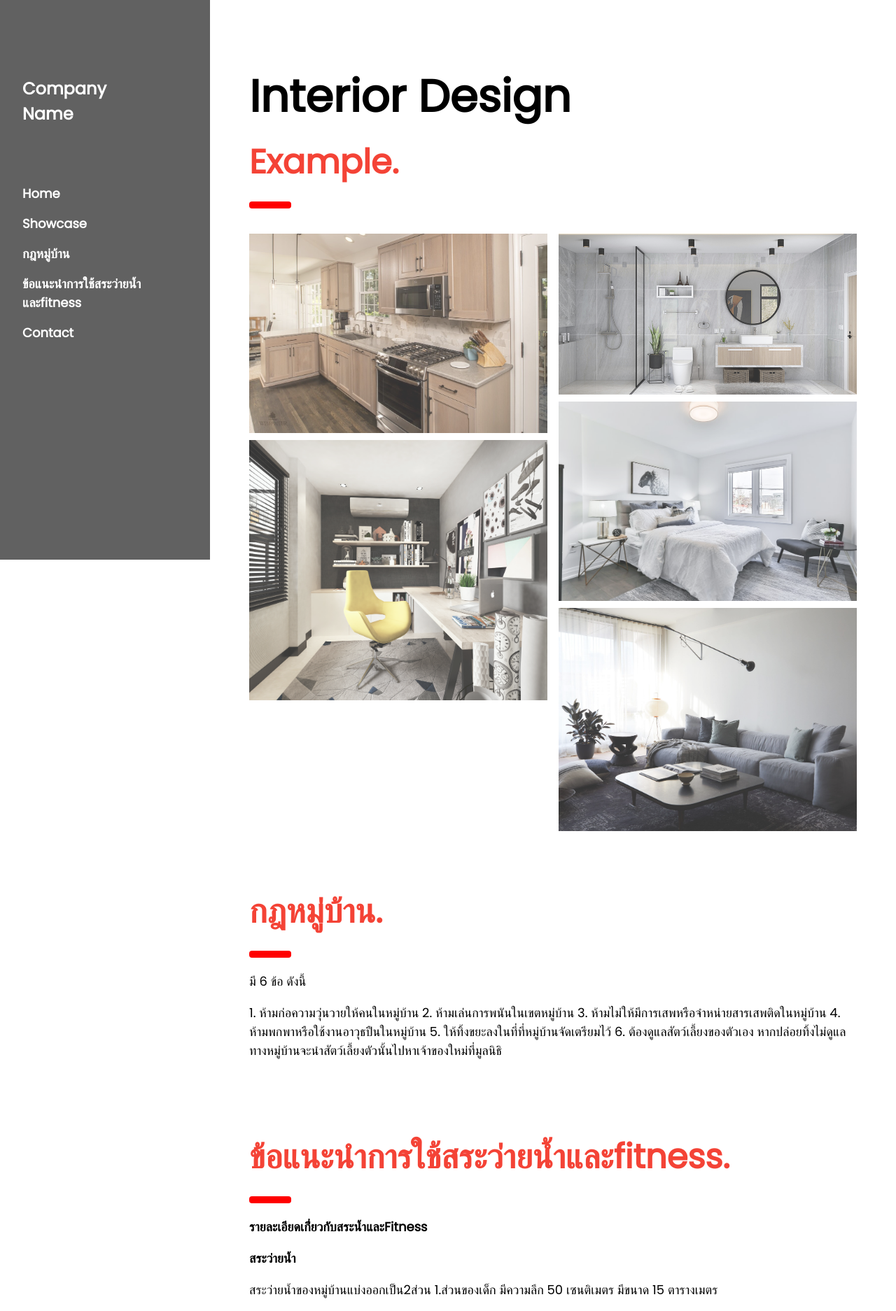
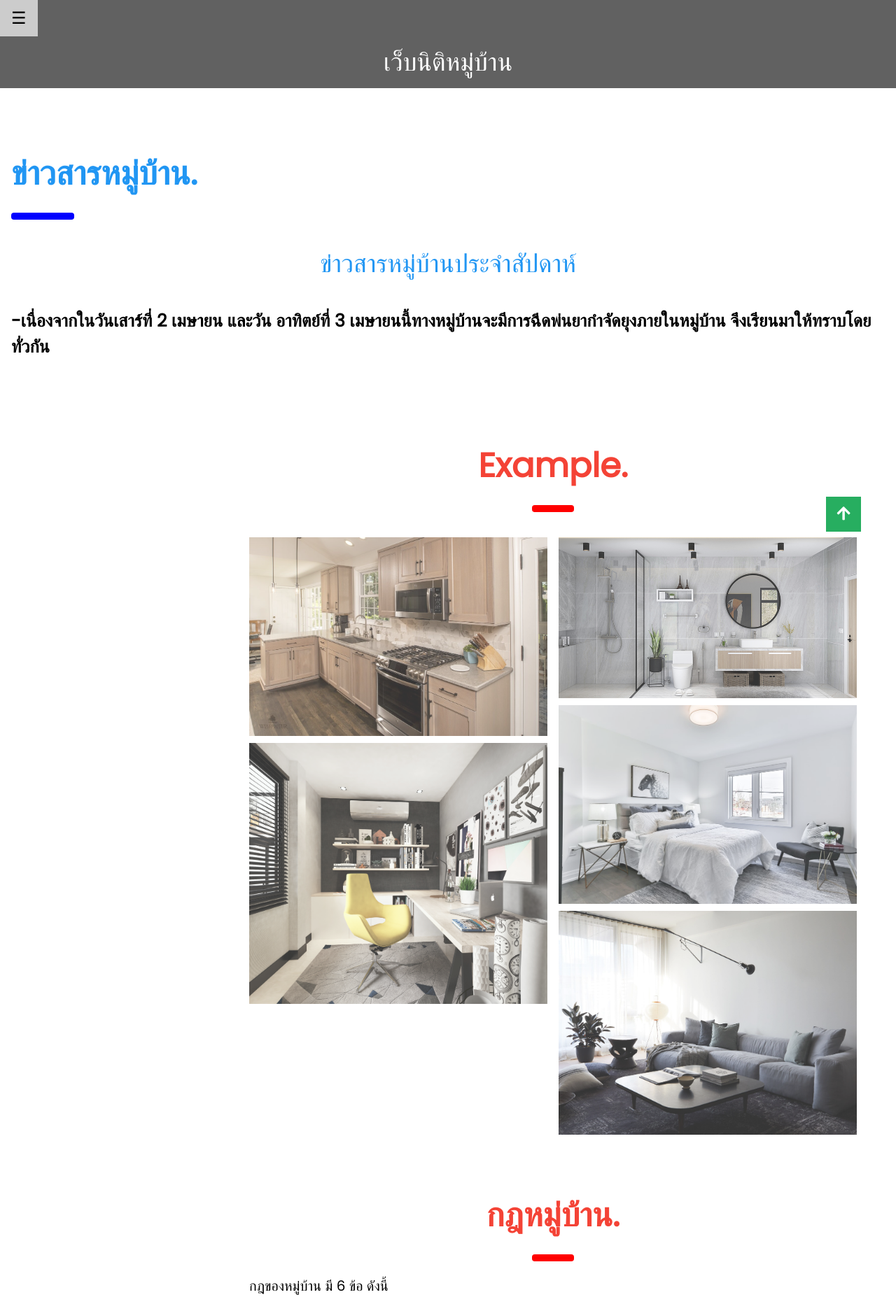
Before and after one commit to KoKuMa1218/SE, a PHP site: page /home.php in a window 1280 px wide. Shown: the top 1874 px of the page at 70% size. Run offline with PHP 8.4, Linux system fonts and the light colour scheme; some libraries are stand-ins or nearby versions.

Commit message:
update!!!
update!!!

```diff
--- a/home.php
+++ b/home.php
@@ -6,30 +6,64 @@
 <meta name="viewport" content="width=device-width, initial-scale=1">
 <link rel="stylesheet" href="https://www.w3schools.com/w3css/4/w3.css">
 <link rel="stylesheet" href="https://fonts.googleapis.com/css?family=Poppins">
+<link rel="stylesheet" href="style.css">
+<link rel="stylesheet" href="https://use.fontawesome.com/releases/v5.4.1/css/all.css">
 <style>
 body,h1,h2,h3,h4,h5 {font-family: "Poppins", sans-serif}
-body {font-size:18px;}
+body {font-size:20px;}
 .w3-half img{margin-bottom:-6px;margin-top:16px;opacity:0.8;cursor:pointer}
 .w3-half img:hover{opacity:1}
 </style>
 </head>
 <body>
+<!-- <section>
+
+</section> -->
+<a class="gotopbtn" href="#"> <i class="fas fa-arrow-up"></i> </a>
 
 <!-- Sidebar/menu -->
-<nav class="w3-sidebar w3-dark-grey w3-collapse w3-top w3-large w3-padding" style="z-index:3;width:300px;font-weight:bold;" id="mySidebar"><br>
-  <a href="javascript:void(0)" onclick="w3_close()" class="w3-button w3-hide-large w3-display-topleft" style="width:100%;font-size:22px">Close Menu</a>
+<!-- <nav class="w3-sidebar w3-dark-grey w3-collapse w3-top w3-large w3-padding w3-sidebar w3-bar-block w3-card w3-animate-left" style="z-index:3;width:300px;font-weight:bold;" id="mySidebar"><br>
+  <a href="javascript:void(0)" onclick="w3_close()" class="w3-bar-item w3-button w3-large" style="width:100%;font-size:22px">Close Menu</a>
+  <button class="w3-bar-item w3-button w3-large"
+  onclick="w3_close()">Close &times;</button> -->
+  <div class="w3-sidebar w3-bar-block w3-card w3-animate-left w3-black " style="display:none" id="mySidebar">
+  <button class="w3-bar-item w3-button w3-large"
+  onclick="w3_close()">Close &times;</button>
   <div class="w3-container">
-    <h3 class="w3-padding-64"><b>Company<br>Name</b></h3>
+    <h3 class="w3-padding-64"><b>หมู่บ้าน<br>...</b></h3>
   </div>
   <div class="w3-bar-block">
     <a href="#" onclick="w3_close()" class="w3-bar-item w3-button w3-hover-white">Home</a>
-    <a href="#showcase" onclick="w3_close()" class="w3-bar-item w3-button w3-hover-white">Showcase</a>
+    <a href="#showcase" onclick="w3_close()" class="w3-bar-item w3-button w3-hover-white">Example</a>
     <a href="#services" onclick="w3_close()" class="w3-bar-item w3-button w3-hover-white">กฎหมู่บ้าน</a>
     <a href="#designers" onclick="w3_close()" class="w3-bar-item w3-button w3-hover-white">ข้อแนะนำการใช้สระว่ายน้ำและfitness</a>
-    <!-- <a href="#packages" onclick="w3_close()" class="w3-bar-item w3-button w3-hover-white">Packages</a>  -->
-    <a href="#contact" onclick="w3_close()" class="w3-bar-item w3-button w3-hover-white">Contact</a>
+    <!-- <a href="#contact" onclick="w3_close()" class="w3-bar-item w3-button w3-hover-white">Contact</a> -->
   </div>
-</nav>
+<!-- </nav> -->
+</div>
+
+<div id="main">
+
+<div class="w3-dark-grey">
+  <button id="openNav" class="w3-button w3-dark-grey w3-xlarge " onclick="w3_open()">&#9776;</button>
+  <div class="w3-container">
+    <center>
+    <h1>เว็บนิติหมู่บ้าน</h1>
+</center>
+  </div>
+</div>
+
+<div class="w3-container" id="services" style="margin-top:75px">
+
+    <h1 class="w3-xxxlarge w3-text-blue"><b>ข่าวสารหมู่บ้าน.</b></h1>
+    <hr style="width:80px;border:5px solid blue" class="w3-round">
+<center>
+<h1 class="w3-xxlarge w3-text-blue"><p>ข่าวสารหมู่บ้านประจำสัปดาห์</p></h1>
+</center>
+ <h1 style="font-size:25px;"><p> <b>-เนื่องจากในวันเสาร์ที่ 2 เมษายน และวัน อาทิตย์ที่ 3 เมษายนนี้ทางหมู่บ้านจะมีการฉีดพ่นยากำจัดยุงภายในหมู่บ้าน
+      จึงเรียนมาให้ทราบโดยทั่วกัน</b>
+    </p></h1>
+  </div>
 
 <!-- Top menu on small screens -->
 <header class="w3-container w3-top w3-hide-large w3-red w3-xlarge w3-padding">
@@ -42,13 +76,14 @@ body {font-size:18px;}
 
 <!-- !PAGE CONTENT! -->
 <div class="w3-main" style="margin-left:340px;margin-right:40px">
-
+  <center>
   <!-- Header -->
   <div class="w3-container" style="margin-top:80px" id="showcase">
-    <h1 class="w3-jumbo"><b>Interior Design</b></h1>
+    <!-- <h1 class="w3-jumbo"><b>เว็บนิติหมู่บ้าน</b></h1> -->
     <h1 class="w3-xxxlarge w3-text-red"><b>Example.</b></h1>
     <hr style="width:50px;border:5px solid red" class="w3-round">
   </div>
+</center>
 
   <!-- Photo grid (modal) -->
   <div class="w3-row-padding">
@@ -74,24 +109,29 @@ body {font-size:18px;}
     </div>
   </div>
 
+
   <!-- Services -->
   <div class="w3-container" id="services" style="margin-top:75px">
+  <center>
     <h1 class="w3-xxxlarge w3-text-red"><b>กฎหมู่บ้าน.</b></h1>
     <hr style="width:50px;border:5px solid red" class="w3-round">
-    <p>มี 6 ข้อ ดังนี้</p>
-    <p> 1. ห้ามก่อความวุ่นวายให้คนในหมู่บ้าน
-        2. ห้ามเล่นการพนันในเขตหมู่บ้าน
-        3. ห้ามไม่ให้มีการเสพหรือจำหน่ายสารเสพติดในหมู่บ้าน
-        4. ห้ามพกพาหรือใช้งานอาวุธปืนในหมู่บ้าน
-        5. ให้ทิ้งขยะลงในที่ที่หมู่บ้านจัดเตรียมไว้
-        6. ต้องดูแลสัตว์เลี้ยงของตัวเอง หากปล่อยทิ้งไม่ดูแล ทางหมู่บ้านจะนำสัตว์เลี้ยงตัวนั้นไปหาเจ้าของใหม่ที่มูลนิธิ
+</center>
+    <p>กฎของหมู่บ้าน มี 6 ข้อ ดังนี้</p>
+    <p> 1. ห้ามก่อความวุ่นวายให้คนในหมู่บ้าน <br>
+        2. ห้ามเล่นการพนันในเขตหมู่บ้าน <br>
+        3. ห้ามไม่ให้มีการเสพหรือจำหน่ายสารเสพติดในหมู่บ้าน <br>
+        4. ห้ามพกพาหรือใช้งานอาวุธปืนในหมู่บ้าน <br>
+        5. ให้ทิ้งขยะลงในที่ที่หมู่บ้านจัดเตรียมไว้ <br>
+        6. ต้องดูแลสัตว์เลี้ยงของตัวเอง หากปล่อยทิ้งไม่ดูแล ทางหมู่บ้านจะนำสัตว์เลี้ยงตัวนั้นไปหาเจ้าของใหม่ที่มูลนิธิ  <br>
     </p>
   </div>
 
   <!-- Designers -->
   <div class="w3-container" id="designers" style="margin-top:75px">
+  <center>
     <h1 class="w3-xxxlarge w3-text-red"><b>ข้อแนะนำการใช้สระว่ายน้ำและfitness.</b></h1>
     <hr style="width:50px;border:5px solid red" class="w3-round">
+    </center>
     <p><b>รายละเอียดเกี่่ยวกับสระน้ำและFitness </b> </p>
     <p><b>สระว่ายน้ำ</b></p>
     <p>สระว่ายน้ำของหมู่บ้านแบ่งออกเป็น2ส่วน 1.ส่วนของเด็ก มีความลึก 50 เซนติเมตร มีขนาด 15 ตารางเมตร </p><br>
@@ -115,110 +155,48 @@ body {font-size:18px;}
 
   </div>
 
-  <!-- The Team -->
-  <!-- <div class="w3-row-padding w3-grayscale">
-    <div class="w3-col m4 w3-margin-bottom">
-      <div class="w3-light-grey">
-        <img src="/w3images/team2.jpg" alt="John" style="width:100%">
-        <div class="w3-container">
-          <h3>John Doe</h3>
-          <p class="w3-opacity">CEO & Founder</p>
-          <p>Phasellus eget enim eu lectus faucibus vestibulum. Suspendisse sodales pellentesque elementum.</p>
-        </div>
-      </div>
-    </div>
-    <div class="w3-col m4 w3-margin-bottom">
-      <div class="w3-light-grey">
-        <img src="/w3images/team1.jpg" alt="Jane" style="width:100%">
-        <div class="w3-container">
-          <h3>Jane Doe</h3>
-          <p class="w3-opacity">Designer</p>
-          <p>Phasellus eget enim eu lectus faucibus vestibulum. Suspendisse sodales pellentesque elementum.</p>
-        </div>
-      </div>
-    </div>
-    <div class="w3-col m4 w3-margin-bottom">
-      <div class="w3-light-grey">
-        <img src="/w3images/team3.jpg" alt="Mike" style="width:100%">
-        <div class="w3-container">
-          <h3>Mike Ross</h3>
-          <p class="w3-opacity">Architect</p>
-          <p>Phasellus eget enim eu lectus faucibus vestibulum. Suspendisse sodales pellentesque elementum.</p>
-        </div>
-      </div>
-    </div>
+
+
+  <!-- Contact -->
+  <!-- <div class="w3-container" id="contact" style="margin-top:75px">
+  <center>
+    <h1 class="w3-xxxlarge w3-text-red"><b>Contact.</b></h1>
+    <hr style="width:50px;border:5px solid red" class="w3-round">
+    </center> -->
+    <!-- <p>Do you want us to style your home? Fill out the form and fill me in with the details :) We love meeting new people!</p> -->
+    <!-- <p>ช่องทางติดต่อ เบอร์ 00-0x0x-x0xx </p><br>
+    <p>email. niti@villege.com </p><br>
   </div> -->
 
-  <!-- Packages / Pricing Tables -->
-  <!-- <div class="w3-container" id="packages" style="margin-top:75px">
-    <h1 class="w3-xxxlarge w3-text-red"><b>Packages.</b></h1>
-    <hr style="width:50px;border:5px solid red" class="w3-round">
-    <p>Some text our prices. Lorem ipsum consectetur adipiscing elit, sed do eiusmod tempor incididunt ut labore et dolore magna aliqua. Ut enim ad minim veniam, quis nostrud exercitation ullamco laboris nisi ut aliquip ex ea commodo consequat. Duis aute irure</p>
-  </div>
-
-  <div class="w3-row-padding">
-    <div class="w3-half w3-margin-bottom">
-      <ul class="w3-ul w3-light-grey w3-center">
-        <li class="w3-dark-grey w3-xlarge w3-padding-32">Basic</li>
-        <li class="w3-padding-16">Floorplanning</li>
-        <li class="w3-padding-16">10 hours support</li>
-        <li class="w3-padding-16">Photography</li>
-        <li class="w3-padding-16">20% furniture discount</li>
-        <li class="w3-padding-16">Good deals</li>
-        <li class="w3-padding-16">
-          <h2>$ 199</h2>
-          <span class="w3-opacity">per room</span>
-        </li>
-        <li class="w3-light-grey w3-padding-24">
-          <button class="w3-button w3-white w3-padding-large w3-hover-black">Sign Up</button>
-        </li>
-      </ul>
-    </div>
-
-    <div class="w3-half">
-      <ul class="w3-ul w3-light-grey w3-center">
-        <li class="w3-red w3-xlarge w3-padding-32">Pro</li>
-        <li class="w3-padding-16">Floorplanning</li>
-        <li class="w3-padding-16">50 hours support</li>
-        <li class="w3-padding-16">Photography</li>
-        <li class="w3-padding-16">50% furniture discount</li>
-        <li class="w3-padding-16">GREAT deals</li>
-        <li class="w3-padding-16">
-          <h2>$ 249</h2>
-          <span class="w3-opacity">per room</span>
-        </li>
-        <li class="w3-light-grey w3-padding-24">
-          <button class="w3-button w3-red w3-padding-large w3-hover-black">Sign Up</button>
-        </li>
-      </ul>
-    </div>
-  </div> -->
-
-  <!-- Contact -->
-  <div class="w3-container" id="contact" style="margin-top:75px">
-    <h1 class="w3-xxxlarge w3-text-red"><b>Contact.</b></h1>
-    <hr style="width:50px;border:5px solid red" class="w3-round">
-    <!-- <p>Do you want us to style your home? Fill out the form and fill me in with the details :) We love meeting new people!</p> -->
-    <p>ช่องทางติดต่อ เบอร์ 00-0x0x-x0xx </p><br>
-    <p>email. niti@villege.com </p><br>
-  </div>
 
 <!-- End page content -->
 </div>
 
+
 <!-- W3.CSS Container -->
-<div class="w3-light-grey w3-container w3-padding-32" style="margin-top:75px;padding-right:58px"><p class="w3-right">Powered by <a href="https://www.w3schools.com/w3css/default.asp" title="W3.CSS" target="_blank" class="w3-hover-opacity">w3.css</a></p></div>
+
+<div class="w3-light-grey w3-container w3-padding-32" style="margin-top:75px;padding-right:58px">
+
+<p class="w3-center w3-text-red w3-xxlarge">Contact </p>
+<p>ช่องทางติดต่อ เบอร์ 00-0x0x-x0xx </p>
+<p>email. niti@villege.com </p>
+
+
+</div>
 
 <script>
 // Script to open and close sidebar
 function w3_open() {
+  document.getElementById("main").style.marginLeft = "20%";
+  document.getElementById("mySidebar").style.width = "20%";
   document.getElementById("mySidebar").style.display = "block";
-  document.getElementById("myOverlay").style.display = "block";
+  document.getElementById("openNav").style.display = 'none';
 }
 
 function w3_close() {
+  document.getElementById("main").style.marginLeft = "0%";
   document.getElementById("mySidebar").style.display = "none";
-  document.getElementById("myOverlay").style.display = "none";
+  document.getElementById("openNav").style.display = "inline-block";
 }
 
 // Modal Image Gallery
--- /dev/null
+++ b/style.css
@@ -0,0 +1,28 @@
+html{
+  scroll-behavior: smooth;
+}
+body{
+
+  margin: 0;
+  padding: 0;
+}
+section{
+  width: 100%;
+  height: 300vh;
+  background: url(bg.jpg) no-repeat;
+  background-size: cover;
+}
+.gotopbtn{
+  position: fixed;
+  width: 50px;
+  height: 50px;
+  background: #27ae60;
+  bottom: 40px;
+  right: 50px;
+
+  text-decoration: none;
+  text-align: center;
+  line-height: 50px;
+  color: white;
+  font-size: 22px;
+}
```
